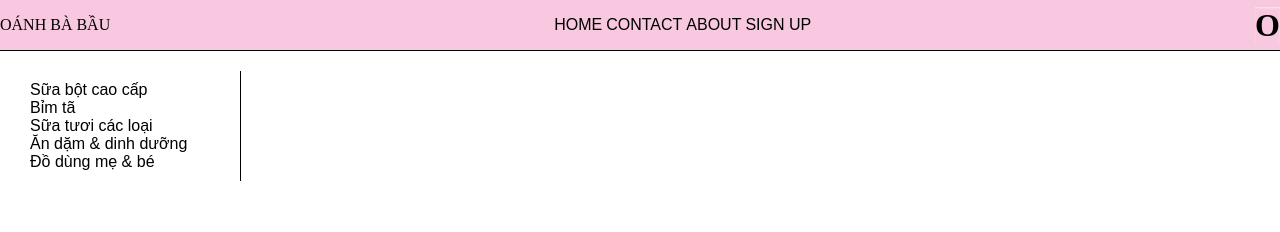
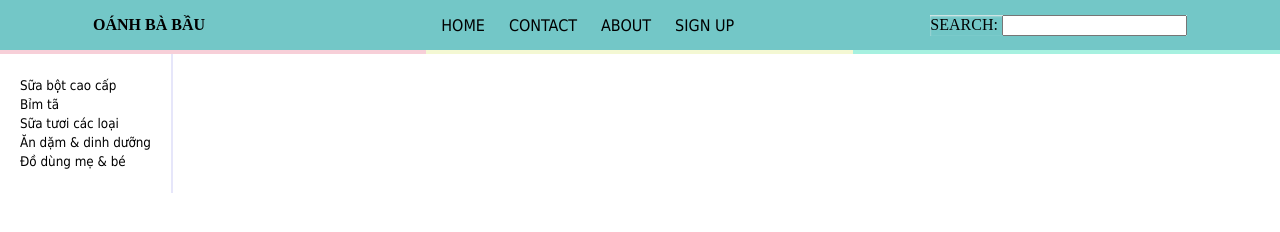
Before and after one commit to div-Vinh/project_Web_BanDoMeVaBe, a plain HTML site: page indexSider.html in a window 1280 px wide. Drawn offline with Linux system fonts and the light colour scheme.

Commit message:
thêm ô tìm kiếm kiếm trên menubar và chỉnh hover

```diff
--- a/indexSider.html
+++ b/indexSider.html
@@ -21,8 +21,14 @@
         </div>
 
         <div id="menubar_search">
-            <form id="cmm" action="" method="get" role="search"></form>
-            <h1>O</h1>
+            <form id="search" action="" method="get" role="search">
+                <label for="search_input">
+                    SEARCH:
+                </label>
+                <input type="text" name="search" id="search_input">
+            </form>
+
+
         </div>
     </div>
     <div>
--- a/style.css
+++ b/style.css
@@ -5,45 +5,93 @@ body{
 }
 li{
    list-style: none;
-   font-family: Arial, Helvetica, sans-serif;
+   font-family: Tahoma, Arial, sans-serif;
 }
 .menubar{
-    padding: 0;
-    margin: 0;
+    margin: auto;
     float: right;
+    display: block;
+    justify-content: space-between;
+    height: 50px;
+    align-content: center;
 }
 .menu{
-    background: #f7c8df;
+    background: #73c7c7;
     margin: 0;
     height: 50px;
     float-wrap: wrap;
-    border-bottom: 1px solid black;
     display: flex;
-    justify-content: space-between;
+    justify-content: space-around;
     align-items: center;
+    border-bottom: 4px solid transparent;
+    border-image-source: linear-gradient(
+            to right, /* Red section */
+            #f7cfd8 0%,
+            #f7cfd8 33.3%,
+                /* Blue section */
+            #f4f8d3 33.3%,
+            #f4f8d3 66.6%,
+                /* Green section */
+            #a6f1e0 66.6%,
+            #a6f1e0 100%
+    );
+    border-image-slice: 1;
 }
 
-div .menu .menubar .menubar_item{
-    float: right ;
+.menu .menubar .menubar_item{
+    margin: auto;
+    padding: 0 10px;
+    height: 50px;
+    align-content: center;
+}
+.menu .menubar .menubar_item:hover{
+    background: #bfecff;
+    cursor: pointer;
 }
 .menu .logo{
     float: left;
+    font-weight: 800;
+
 }
-div .sidebar{
-    border-right: 1px solid black;
+.sidebar{
+    border-right: 2px solid lavender;
     float: left;
-    width: 200px;
-    padding: 10px;
+    width: auto;
+    padding: 20px;
     margin: 20px;
+    margin-top: auto;
+    margin-left: auto;
+    background-color: white;
+    align-content: space-between;
 }
+.sidebar_item{
+    font-size: smaller;
+    width: auto;
+    margin:4px 0px;
+}
+.sidebar .sidebar_item:hover{
+    border-bottom: 2px solid transparent;
+    border-image-source: linear-gradient(
+            to right, /* Red section */
+            #f7cfd8 0%,
+            #f7cfd8 33.3%,
+                /* Blue section */
+            #f4f8d3 33.3%,
+            #f4f8d3 66.6%,
+                /* Green section */
+            #a6f1e0 66.6%,
+            #a6f1e0 100%
+    );
+    border-image-slice: 1;
+}
+
 .menubar_item{
     display: inline-block;
 }
-#menubar_search h1{
-    margin: 0;
-}
+
 
 div #menubar_search{
     position: relative;
     box-shadow: inset 0 1px 2px #eeeeee;
+
 }
```
